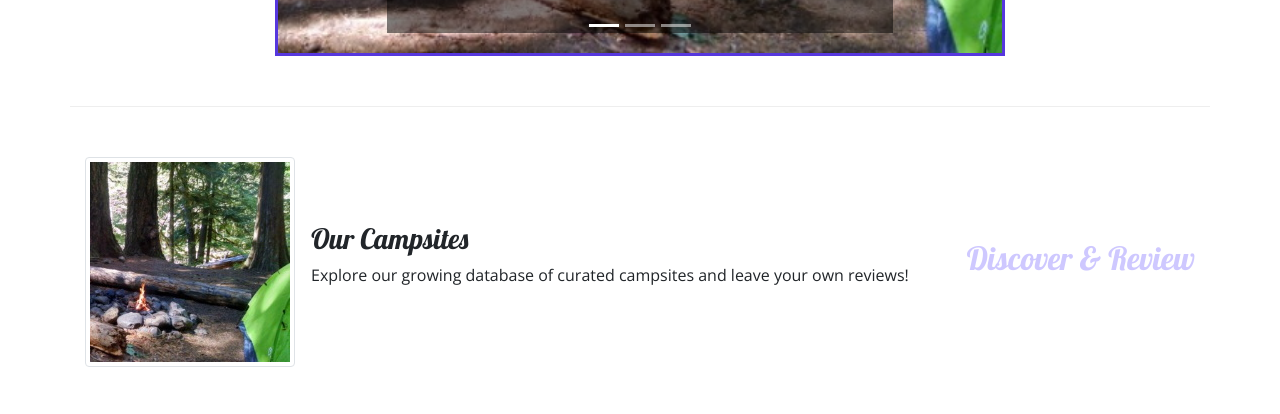
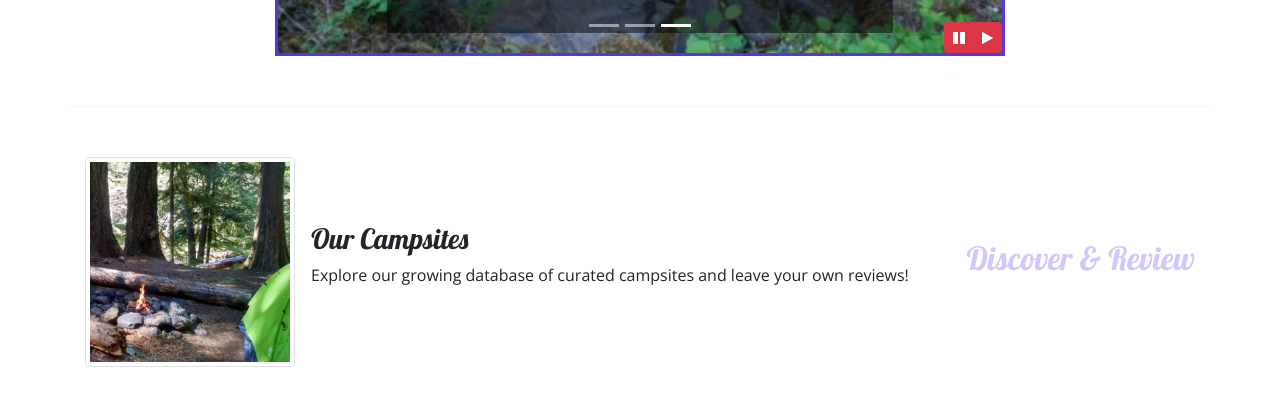
Before and after one commit to sarajmcghee/nucampsite, a website: page index.html in a window 1280 px wide. Shown: the part 686-1100 px from the top of the page. Drawn offline with nearby package versions, Linux system fonts and the light colour scheme.

Commit message:
Bootstrap and jQuery Part 1

```diff
--- a/css/styles.css
+++ b/css/styles.css
@@ -58,3 +58,10 @@ a, a:hover {
 .carousel {
     border: solid #5637DD;
 }
+
+#carouselButton {
+    position: absolute;
+    right: 0;
+    bottom: 0;
+    z-index: 100;
+}
--- a/index.html
+++ b/index.html
@@ -200,6 +200,14 @@
                             <span class="carousel-control-next-icon"></span>
                             <span class="sr-only">Next</span>
                         </a>
+                        <div class="btn-group" id="carouselButton">
+                            <button class="btn btn-danger btn-sm" id="carouselPause">
+                                <i class="fa fa-pause"></i>
+                            </button>
+                            <button class="btn btn-danger btn-sm" id="carouselPlay">
+                                <i class="fa fa-play"></i>
+                            </button>
+                        </div>
                     </div>
                 </div>
             </div>
@@ -288,9 +296,15 @@
         <script src="node_modules/popper.js/dist/umd/popper.min.js"></script>
         <script src="node_modules/bootstrap/dist/js/bootstrap.min.js"></script>
         <script>
-            $(function () {
-
-            })
+            $(function() {
+                $(".carousel").carousel( { interval: 2000 } );
+                $("#carouselPause").click(function(){
+                    $(".carousel").carousel("pause");
+                });
+                $("#carouselPlay").click(function(){
+                    $(".carousel").carousel("cycle");
+                });
+            });
         </script>
 </body>
 
```
